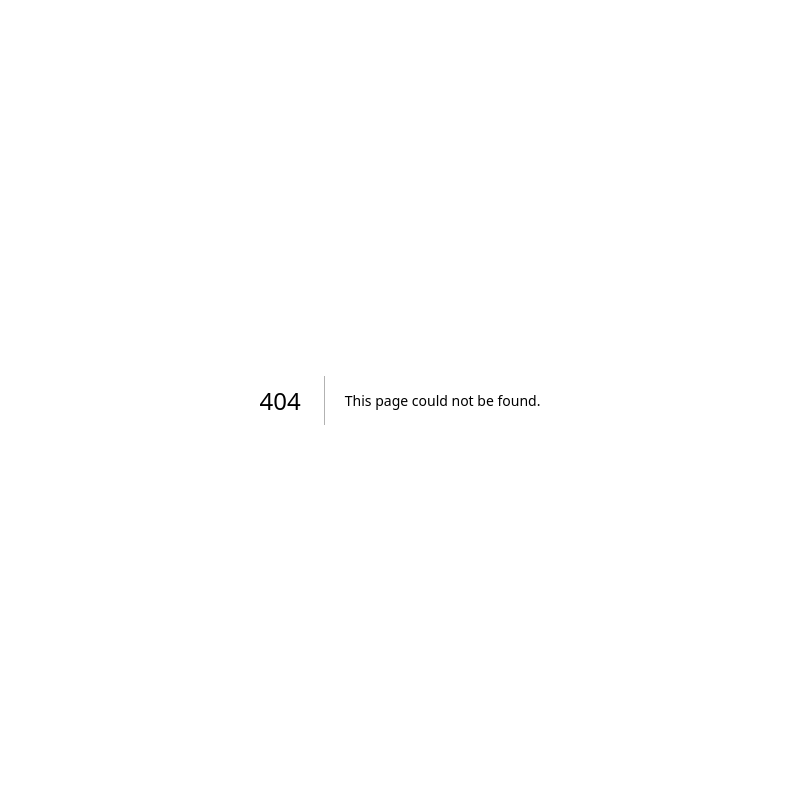
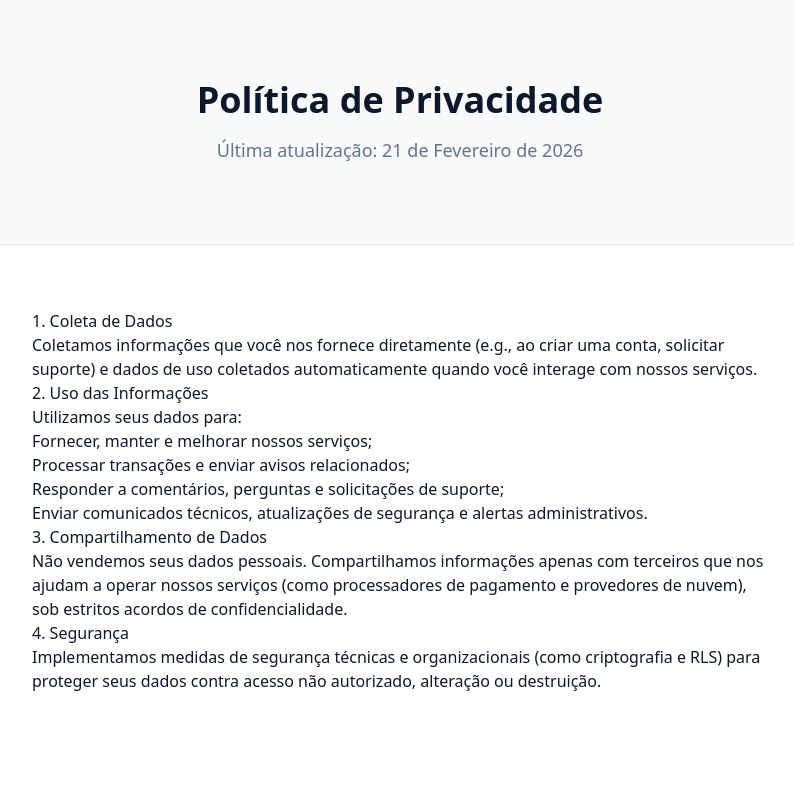
Before and after one commit to nicoolasmr/ferramenta-financeira, a Next.js app: page /privacidade in a window 1280 px wide. Before the commit this address had no page. Shown: the top 800 px of the page, without its empty margins (240-1034 px from the left). Built offline with nearby package versions, Linux system fonts and the light colour scheme.

Commit message:
feat: add missing footer pages (privacy, cookies, docs)

```diff
--- /dev/null
+++ b/src/app/cookies/page.tsx
@@ -0,0 +1,39 @@
+export const metadata = {
+    title: "Política de Cookies | RevenueOS",
+    description: "Como usamos cookies e tecnologias similares."
+};
+
+export default function CookiesPolicy() {
+    return (
+        <div className="min-h-screen bg-white font-sans text-slate-900">
+            <div className="bg-slate-50 border-b border-slate-200 py-20">
+                <div className="container mx-auto px-4 max-w-3xl text-center">
+                    <h1 className="text-4xl font-bold mb-4">Política de Cookies</h1>
+                    <p className="text-slate-500 text-lg">Última atualização: 21 de Fevereiro de 2026</p>
+                </div>
+            </div>
+
+            <div className="container mx-auto px-4 py-16 max-w-3xl prose prose-slate prose-lg">
+                <h2>O que são Cookies?</h2>
+                <p>
+                    Cookies são pequenos arquivos de texto armazenados no seu dispositivo quando você visita um site.
+                    Eles são amplamente utilizados para fazer os sites funcionarem ou funcionarem de maneira mais eficiente.
+                </p>
+
+                <h2>Como usamos Cookies</h2>
+                <p>Utilizamos cookies para:</p>
+                <ul>
+                    <li>**Essenciais**: Necessários para autenticação e segurança (Sessão, CSRF).</li>
+                    <li>**Analíticos**: Para entender como você usa o site e melhorar a experiência (ex: PostHog, Google Analytics).</li>
+                    <li>**Funcionais**: Para lembrar suas preferências (ex: idioma, tema).</li>
+                </ul>
+
+                <h2>Gerenciamento</h2>
+                <p>
+                    Você pode controlar e/ou excluir cookies conforme desejar. Consulte a seção de ajuda do seu navegador para detalhes.
+                    Note que desativar cookies essenciais pode impedir o login na plataforma.
+                </p>
+            </div>
+        </div>
+    );
+}
--- a/src/app/docs/page.tsx
+++ b/src/app/docs/page.tsx
@@ -1,39 +1,64 @@
-import { PublicHeader } from "@/components/layout/public-header";
 import Link from "next/link";
-import { ArrowRight, Book, FileText, Code } from "lucide-react";
+import { Button } from "@/components/ui/button";
+import { Book, Code, Terminal } from "lucide-react";
 
-export default function DocsPage() {
-    const guides = [
-        { title: "Quickstart", description: "Get your account set up in minutes.", icon: <Book className="h-6 w-6" /> },
-        { title: "Integrations", description: "Connect Stripe, Hotmart and Asaas.", icon: <Code className="h-6 w-6" /> },
-        { title: "API Reference", description: "Programmatic access to your data.", icon: <FileText className="h-6 w-6" /> },
-    ];
+export const metadata = {
+    title: "Documentação API | RevenueOS",
+    description: "Referência completa da API REST e Webhooks."
+};
 
+export default function ApiDocs() {
     return (
-        <div className="flex min-h-screen flex-col">
-            <PublicHeader />
-            <main className="flex-1 container py-12">
-                <h1 className="text-4xl font-bold mb-4">Documentation</h1>
-                <p className="text-xl text-muted-foreground mb-12">Everything you need to build with RevenueOS.</p>
+        <div className="min-h-screen bg-slate-50 font-sans text-slate-900">
+            {/* Hero */}
+            <div className="bg-slate-900 text-white py-24">
+                <div className="container mx-auto px-4 max-w-4xl text-center">
+                    <div className="inline-flex items-center gap-2 bg-blue-500/10 text-blue-300 px-3 py-1 rounded-full text-xs font-mono mb-6 uppercase tracking-wider border border-blue-500/20">
+                        v1.0.0 Stable
+                    </div>
+                    <h1 className="text-5xl font-bold mb-6 tracking-tight">Documentação da API</h1>
+                    <p className="text-xl text-slate-400 max-w-2xl mx-auto mb-10">
+                        Integre o RevenueOS ao seu produto em minutos. RESTful, webhooks tipados e SDKs prontos para produção.
+                    </p>
+                    <div className="flex justify-center gap-4">
+                        <Link href="#">
+                            <Button size="lg" className="bg-blue-600 hover:bg-blue-700">Ver Referência Completa</Button>
+                        </Link>
+                    </div>
+                </div>
+            </div>
 
-                <div className="grid gap-6 md:grid-cols-3">
-                    {guides.map((guide) => (
-                        <Link key={guide.title} href="#" className="group relative rounded-lg border p-6 hover:bg-muted/50 transition-colors">
-                            <div className="mb-4 text-blue-600">{guide.icon}</div>
-                            <h3 className="font-bold mb-2 group-hover:underline flex items-center">
-                                {guide.title} <ArrowRight className="ml-2 h-4 w-4 opacity-0 group-hover:opacity-100 transition-opacity" />
-                            </h3>
-                            <p className="text-muted-foreground">{guide.description}</p>
-                        </Link>
-                    ))}
+            {/* Content */}
+            <div className="container mx-auto px-4 py-20 max-w-6xl">
+                <div className="grid md:grid-cols-3 gap-8">
+                    <div className="bg-white p-8 rounded-2xl border border-slate-200 shadow-sm hover:shadow-md transition-all">
+                        <div className="bg-blue-50 w-12 h-12 rounded-lg flex items-center justify-center mb-6 text-blue-600">
+                            <Book className="w-6 h-6" />
+                        </div>
+                        <h3 className="text-xl font-bold mb-3">Guias Rápidos</h3>
+                        <p className="text-slate-500 mb-6">Tutoriais passo a passo para autenticação, criação de clientes e assinaturas.</p>
+                        <Link href="#" className="text-blue-600 font-medium hover:underline">Ler Guias &rarr;</Link>
+                    </div>
+
+                    <div className="bg-white p-8 rounded-2xl border border-slate-200 shadow-sm hover:shadow-md transition-all">
+                        <div className="bg-purple-50 w-12 h-12 rounded-lg flex items-center justify-center mb-6 text-purple-600">
+                            <Terminal className="w-6 h-6" />
+                        </div>
+                        <h3 className="text-xl font-bold mb-3">Referência API</h3>
+                        <p className="text-slate-500 mb-6">Endpoints, parâmetros, códigos de erro e exemplos de response JSON.</p>
+                        <Link href="#" className="text-blue-600 font-medium hover:underline">Explorar Endpoints &rarr;</Link>
+                    </div>
+
+                    <div className="bg-white p-8 rounded-2xl border border-slate-200 shadow-sm hover:shadow-md transition-all">
+                        <div className="bg-emerald-50 w-12 h-12 rounded-lg flex items-center justify-center mb-6 text-emerald-600">
+                            <Code className="w-6 h-6" />
+                        </div>
+                        <h3 className="text-xl font-bold mb-3">SDKs & Libraries</h3>
+                        <p className="text-slate-500 mb-6">Bibliotecas oficiais para Node.js, Python, Ruby e PHP.</p>
+                        <Link href="#" className="text-blue-600 font-medium hover:underline">Ver SDKs &rarr;</Link>
+                    </div>
                 </div>
-
-                <div className="mt-12 p-8 bg-muted rounded-lg border">
-                    <h2 className="text-2xl font-bold mb-4">Need help?</h2>
-                    <p className="mb-4">Our support team is available during business hours to assist with integration issues.</p>
-                    <a href="mailto:support@revenueos.com" className="text-blue-600 font-medium hover:underline">Contact Support &rarr;</a>
-                </div>
-            </main>
+            </div>
         </div>
     );
 }
--- /dev/null
+++ b/src/app/privacidade/page.tsx
@@ -0,0 +1,48 @@
+export const metadata = {
+    title: "Política de Privacidade | RevenueOS",
+    description: "Como tratamos e protegemos seus dados."
+};
+
+export default function PrivacyPolicy() {
+    return (
+        <div className="min-h-screen bg-white font-sans text-slate-900">
+            <div className="bg-slate-50 border-b border-slate-200 py-20">
+                <div className="container mx-auto px-4 max-w-3xl text-center">
+                    <h1 className="text-4xl font-bold mb-4">Política de Privacidade</h1>
+                    <p className="text-slate-500 text-lg">Última atualização: 21 de Fevereiro de 2026</p>
+                </div>
+            </div>
+
+            <div className="container mx-auto px-4 py-16 max-w-3xl prose prose-slate prose-lg">
+                <h2>1. Coleta de Dados</h2>
+                <p>
+                    Coletamos informações que você nos fornece diretamente (e.g., ao criar uma conta, solicitar suporte)
+                    e dados de uso coletados automaticamente quando você interage com nossos serviços.
+                </p>
+
+                <h2>2. Uso das Informações</h2>
+                <p>
+                    Utilizamos seus dados para:
+                </p>
+                <ul>
+                    <li>Fornecer, manter e melhorar nossos serviços;</li>
+                    <li>Processar transações e enviar avisos relacionados;</li>
+                    <li>Responder a comentários, perguntas e solicitações de suporte;</li>
+                    <li>Enviar comunicados técnicos, atualizações de segurança e alertas administrativos.</li>
+                </ul>
+
+                <h2>3. Compartilhamento de Dados</h2>
+                <p>
+                    Não vendemos seus dados pessoais. Compartilhamos informações apenas com terceiros que nos ajudam a operar
+                    nossos serviços (como processadores de pagamento e provedores de nuvem), sob estritos acordos de confidencialidade.
+                </p>
+
+                <h2>4. Segurança</h2>
+                <p>
+                    Implementamos medidas de segurança técnicas e organizacionais (como criptografia e RLS) para proteger seus dados
+                    contra acesso não autorizado, alteração ou destruição.
+                </p>
+            </div>
+        </div>
+    );
+}
```
